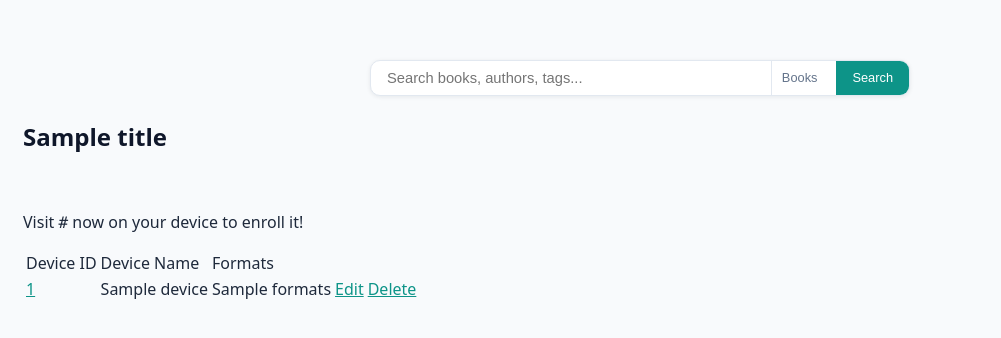
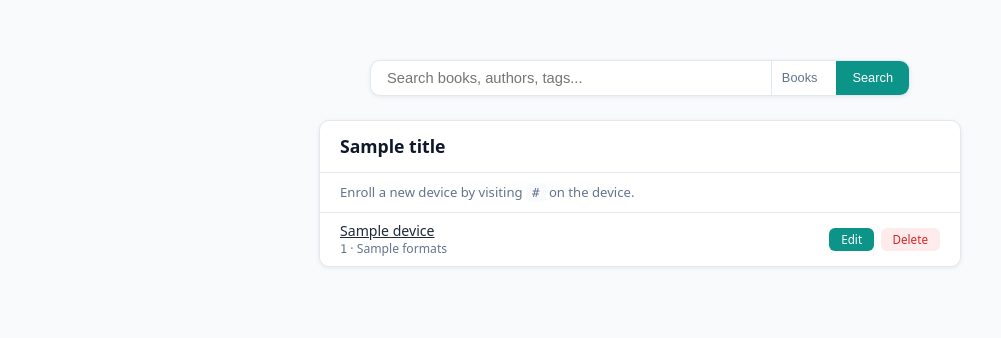
Before and after one commit to nbr23/calibre_webui, a Flask app: template calibre_webui/templates/device_list.html in a window 1280 px wide. Shown: the part 257-595 px from the top of the page, without its empty margins (0-1001 px from the left). Run offline with Flask 3, Linux system fonts and the light colour scheme; the template is opened without the code that fills it: most values are stand-ins (such as "Sample title", 1, 10 or a date in 2020); data that the repository does not hold is empty; parts of the project's set-up code (start-up, migrations or seed data) failed here and were passed over; some libraries are stand-ins or nearby versions.

Commit message:
update list pages

```diff
--- a/calibre_webui/templates/base.html
+++ b/calibre_webui/templates/base.html
@@ -280,6 +280,209 @@ code {
 .search-hero button[type="submit"]:hover {
   background: var(--color-brand-hover);
 }
+
+.list-panel {
+  max-width: 640px;
+  margin: 0 auto;
+  background: var(--color-surface);
+  border-radius: 10px;
+  box-shadow: 0 1px 4px var(--color-shadow);
+  border: 1px solid var(--color-border);
+  overflow: hidden;
+}
+
+.list-panel-header {
+  display: flex;
+  align-items: center;
+  justify-content: space-between;
+  padding: 0.85rem 1.25rem;
+  border-bottom: 1px solid var(--color-border);
+}
+
+.list-panel-header h2 {
+  margin: 0;
+  font-size: 1.1rem;
+}
+
+.list-item {
+  display: flex;
+  align-items: center;
+  padding: 0.55rem 1.25rem;
+  border-bottom: 1px solid var(--color-border);
+  transition: background 0.1s ease;
+}
+
+.list-item:last-child {
+  border-bottom: none;
+}
+
+.list-item:hover {
+  background: var(--color-bg);
+}
+
+.list-item-count {
+  background: var(--color-brand);
+  color: white;
+  font-size: 0.72rem;
+  font-weight: 600;
+  padding: 2px 8px;
+  border-radius: 10px;
+  min-width: 28px;
+  text-align: center;
+  margin-right: 0.75rem;
+  flex-shrink: 0;
+}
+
+.list-item-name {
+  flex: 1;
+  min-width: 0;
+}
+
+.list-item-name a {
+  color: var(--color-text);
+  font-size: 0.88rem;
+}
+
+.list-item-name a:hover {
+  color: var(--color-brand);
+}
+
+.status-badge {
+  font-size: 0.68rem;
+  font-weight: 600;
+  padding: 3px 10px;
+  border-radius: 10px;
+  text-transform: uppercase;
+  letter-spacing: 0.03em;
+  margin-right: 0.75rem;
+  flex-shrink: 0;
+}
+
+.status-running {
+  background: rgba(59, 130, 246, 0.1);
+  color: #3b82f6;
+}
+
+.status-completed {
+  background: rgba(34, 197, 94, 0.1);
+  color: #16a34a;
+}
+
+.status-canceled {
+  background: rgba(239, 68, 68, 0.1);
+  color: #dc2626;
+}
+
+.list-item-message {
+  flex: 1;
+  font-size: 0.85rem;
+  color: var(--color-text);
+  min-width: 0;
+}
+
+.device-meta {
+  flex: 1;
+  min-width: 0;
+}
+
+.device-name {
+  display: block;
+  font-weight: 500;
+  font-size: 0.88rem;
+  color: var(--color-text);
+}
+
+.device-name:hover {
+  color: var(--color-brand);
+}
+
+.device-detail {
+  font-size: 0.76rem;
+  color: var(--color-text-muted);
+}
+
+.device-detail code {
+  font-family: var(--font-mono);
+  font-size: 0.74rem;
+}
+
+.device-actions {
+  display: flex;
+  gap: 0.4rem;
+  flex-shrink: 0;
+}
+
+.btn-action {
+  font-size: 0.73rem;
+  padding: 4px 12px;
+  border-radius: 6px;
+  border: none;
+  cursor: pointer;
+  text-decoration: none;
+  font-weight: 500;
+  transition: opacity 0.15s ease;
+  display: inline-block;
+}
+
+.btn-action:hover {
+  opacity: 0.85;
+  text-decoration: none;
+}
+
+.btn-action-edit {
+  background: var(--color-brand);
+  color: white;
+}
+
+.btn-action-edit:hover {
+  color: white;
+}
+
+.btn-action-delete {
+  background: rgba(239, 68, 68, 0.1);
+  color: #dc2626;
+}
+
+.btn-action-delete:hover {
+  color: #dc2626;
+}
+
+.panel-info {
+  padding: 0.65rem 1.25rem;
+  font-size: 0.82rem;
+  color: var(--color-text-muted);
+  border-bottom: 1px solid var(--color-border);
+}
+
+.panel-info code {
+  background: var(--color-bg);
+  padding: 2px 6px;
+  border-radius: 4px;
+  font-size: 0.78rem;
+}
+
+.btn-clear {
+  font-size: 0.73rem;
+  padding: 4px 12px;
+  border-radius: 6px;
+  border: 1px solid var(--color-border);
+  background: transparent;
+  color: var(--color-text-muted);
+  cursor: pointer;
+  transition: all 0.15s ease;
+}
+
+.btn-clear:hover {
+  border-color: var(--color-text-muted);
+  color: var(--color-text);
+}
+
+.list-empty {
+  padding: 2rem 1.25rem;
+  text-align: center;
+  color: var(--color-text-empty);
+  font-size: 0.88rem;
+}
 </style>
 
    {% block header %}{% endblock %}
--- a/calibre_webui/templates/device_list.html
+++ b/calibre_webui/templates/device_list.html
@@ -4,33 +4,25 @@
 {% endblock %}
 
 {% block body %}
-
-<div class="row justify-content-md-center">
-  <div class="col-6">
-    <h2>{{title}}</h2><br/>
-    <p>Visit <code>{{url}}</code> now on your device to enroll it!</p>
-    <table class="table table-hover">
-      <thead>
-        <tr>
-          <td>Device ID</td>
-          <td>Device Name</td>
-          <td>Formats</td>
-          <td></td>
-          <td></td>
-        </tr>
-      </thead>
-      <tbody>
-        {% for device in deviceslist %}
-        <tr>
-          <td><a href="{{ url_for('device_feed', device_id=device.uid) }}">{{device.uid}}</a></td>
-          <td>{{device.name}}</td>
-          <td>{{device.formats}}</td>
-          <td><a type="button" class="btn btn-success" href="{{ url_for('device_edit', device_id=device.uid) }}">Edit</a></td>
-          <td><a type="button" class="btn btn-danger" href="{{ url_for('device_delete', device_id=device.uid) }}">Delete</a></td>
-        </tr>
-        {% endfor %}
-      </tbody>
-    </table>
+<div class="list-panel">
+  <div class="list-panel-header">
+    <h2>{{title}}</h2>
   </div>
+  <div class="panel-info">Enroll a new device by visiting <code>{{url}}</code> on the device.</div>
+  {% for device in deviceslist %}
+  <div class="list-item">
+    <div class="device-meta">
+      <a class="device-name" href="{{ url_for('device_feed', device_id=device.uid) }}">{{device.name}}</a>
+      <div class="device-detail"><code>{{device.uid}}</code> &middot; {{device.formats}}</div>
+    </div>
+    <div class="device-actions">
+      <a class="btn-action btn-action-edit" href="{{ url_for('device_edit', device_id=device.uid) }}">Edit</a>
+      <a class="btn-action btn-action-delete" href="{{ url_for('device_delete', device_id=device.uid) }}">Delete</a>
+    </div>
+  </div>
+  {% endfor %}
+  {% if not deviceslist %}
+  <div class="list-empty">No devices enrolled</div>
+  {% endif %}
 </div>
 {% endblock %}
```
Also changed, not shown: calibre_webui/templates/list.html (+21 -17 lines), calibre_webui/templates/tasklist.html (+18 -14 lines).
